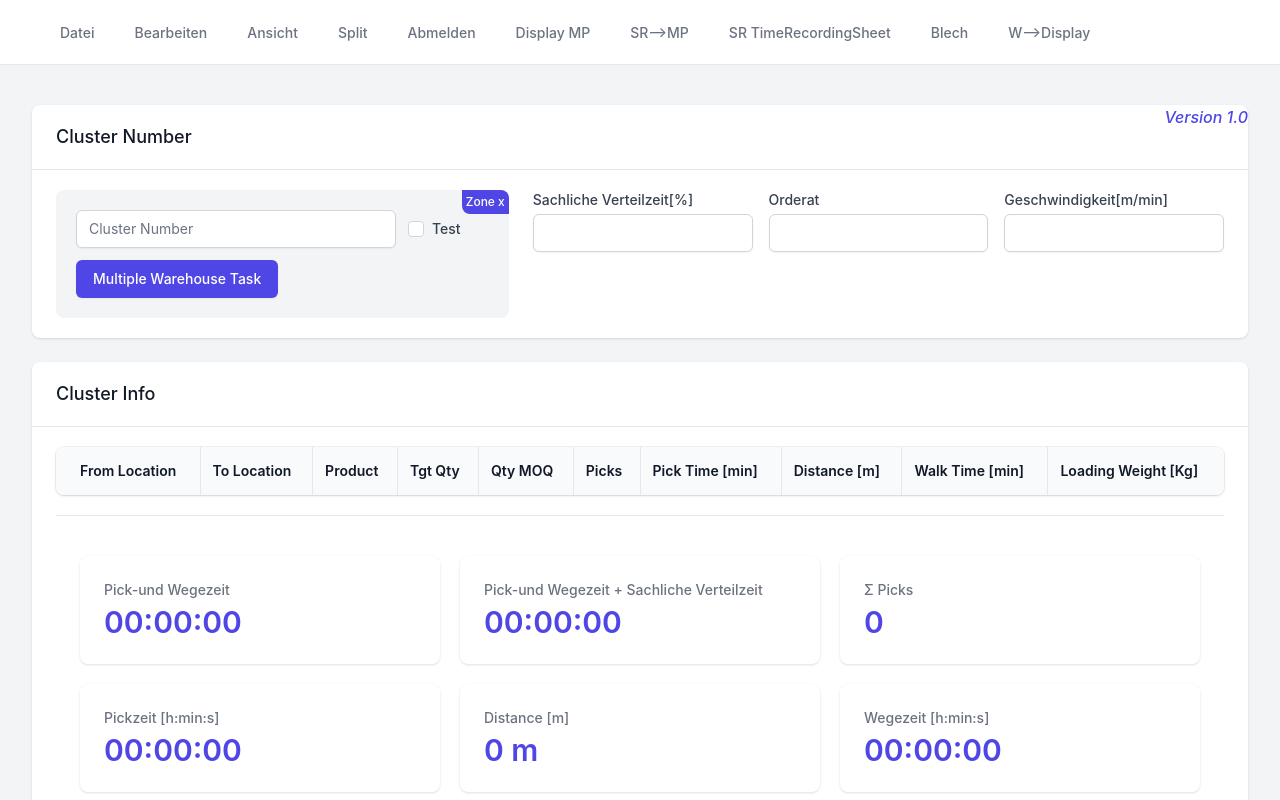
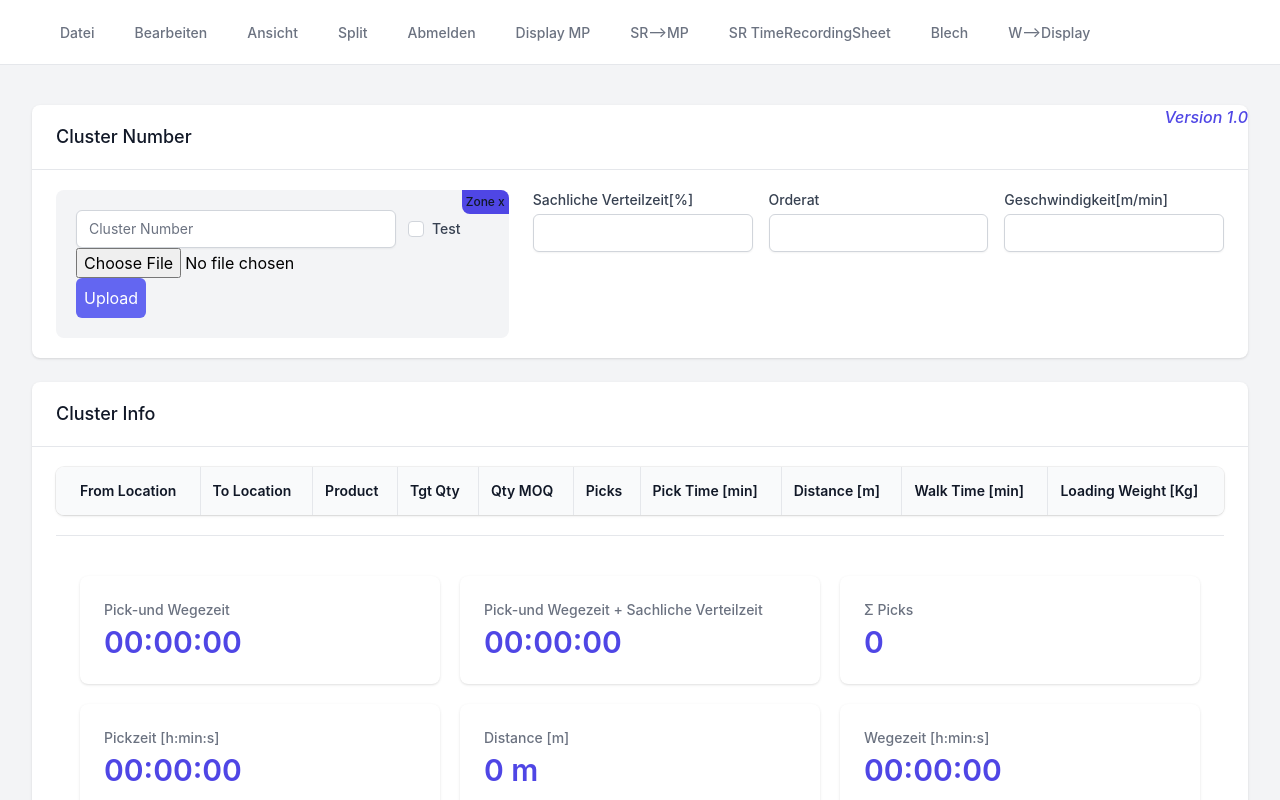
Before and after one commit to kleviskl/aldicexexample, a React (Create React App) app in the folder client/: page / in a window 1280 px wide. Shown: the top 800 px of the page. Built offline with nearby package versions, Linux system fonts and the light colour scheme.

Commit message:
upload file to server

```diff
--- a/client/package.json
+++ b/client/package.json
@@ -11,8 +11,10 @@
     "axios": "^0.27.2",
     "react": "^18.1.0",
     "react-dom": "^18.1.0",
+    "react-icons": "^4.4.0",
     "react-router-dom": "^6.3.0",
     "react-scripts": "5.0.1",
+    "react-toastify": "^9.0.8",
     "tailwindcss": "^3.0.24",
     "web-vitals": "^2.1.4",
     "xlsx": "^0.18.5"
--- a/client/src/App.js
+++ b/client/src/App.js
@@ -1,9 +1,13 @@
 import React from "react";
 import { BrowserRouter, Route, Routes } from "react-router-dom";
+
+import { ToastContainer } from "react-toastify";
 import Footer from "./components/Footer";
 import Navbar from "./components/Navbar";
 import DisplayMP from "./pages/DisplayMP";
 import Home from "./pages/Home";
+
+import "react-toastify/dist/ReactToastify.css";
 
 export default function App() {
   return (
@@ -14,6 +18,7 @@ export default function App() {
         <Route path="/display-mp" element={<DisplayMP />} />
       </Routes>
       <Footer />
+      <ToastContainer />
     </BrowserRouter>
   );
 }
--- a/client/src/components/Footer.jsx
+++ b/client/src/components/Footer.jsx
@@ -11,8 +11,8 @@ const Footer = (props) => {
             rights reserved.
           </p>
            {/* Logo image */}
-      <div class="flex -space-x-2 overflow-hidden">
-                  <img class="inline-block h-10 w-10 rounded-full ring-1 ring-white" src="C:\Users\kkoleci\Desktop\New folder (3)\aldic\client\src\dxc-technology.svg" alt="">
+      <div className="flex -space-x-2 overflow-hidden">
+                  <img className="inline-block h-10 w-10 rounded-full ring-1 ring-white" src="C:\Users\kkoleci\Desktop\New folder (3)\aldic\client\src\dxc-technology.svg" alt="">
                   </img>
                 </div>
         </div>
--- a/client/src/pages/Home.jsx
+++ b/client/src/pages/Home.jsx
@@ -1,48 +1,89 @@
 import React, { useState } from "react";
 import * as XLSX from "xlsx";
-import { getPickzeitData } from "../api/vPointToStack";
+import axios from 'axios'
+import { ImSpinner8 } from 'react-icons/im';
+import {  toast } from 'react-toastify';
+
+
 
 const Home = () => {
+  const [loading, setLoading] = useState(false);
+  const [file, setFile] = useState();
+  const [fileName, setFileName] = useState("");
+
   const [pickzeit, setPickZeit] = useState("00:00:00");
   const [picks, setPicks] = useState(0);
   const [excelData, setExcelData] = useState([]);
-  const handleFileRead = (file) => {
-    const promise = new Promise((resolve, reject) => {
-      const fileReader = new FileReader();
-      fileReader.readAsArrayBuffer(file);
-      fileReader.onload = (e) => {
-        const bufferArray = e.target.result;
-        const wb = XLSX.read(bufferArray, { type: "buffer" });
-        const wsName = wb.SheetNames[0];
-        const ws = wb.Sheets[wsName];
-        const data = XLSX.utils.sheet_to_json(ws);
-        resolve(data);
-      };
-      fileReader.onerror = (error) => {
-        reject(error);
-      };
-    });
 
-    promise.then((d) => {
-      setExcelData(d);
-      getPickzeit(d);
-      //getPicks(d);
-
-      setTimeout(() => {document.getElementById('picksNr').innerText='308'; document.getElementById('pickzeit').innerText='00:22:40';}, 500);
-
-    });
+  const saveFile = (e) => {
+    setFile(e.target.files[0]);
+    setFileName(e.target.files[0].name);
   };
 
-  const getPickzeit = async (csvData) => {
-    const { data } = await getPickzeitData(csvData);
-    const milliSeconds = data.weightSum * 1000;
-    const currentTime = new Date();
-    setPickZeit(
-      new Date(currentTime.getTime() + milliSeconds)
-        .toLocaleTimeString()
-        .split(" ")[0]
+  const uploadExcelFile = async () => {
+   try {
+    setLoading(true)
+    const formData = new FormData();
+    formData.append("file", file);
+    formData.append("fileName", fileName);
+
+    const { data: {status, message} } = await axios.post(
+      "http://localhost:4000/upload",
+      formData
     );
-  };
+
+    if(status === 'SUCCESS') {
+      //
+      toast.success(message);
+      setLoading(false);
+    }else {
+      toast.error(message)
+      setLoading(false);
+    }
+
+   }catch(error) {
+    console.log('Error is: ', error);
+    setLoading(false)
+   }
+  }
+
+  // const handleFileRead = (file) => {
+  //   const promise = new Promise((resolve, reject) => {
+  //     const fileReader = new FileReader();
+  //     fileReader.readAsArrayBuffer(file);
+  //     fileReader.onload = (e) => {
+  //       const bufferArray = e.target.result;
+  //       const wb = XLSX.read(bufferArray, { type: "buffer" });
+  //       const wsName = wb.SheetNames[0];
+  //       const ws = wb.Sheets[wsName];
+  //       const data = XLSX.utils.sheet_to_json(ws);
+  //       resolve(data);
+  //     };
+  //     fileReader.onerror = (error) => {
+  //       reject(error);
+  //     };
+  //   });
+
+  //   promise.then((d) => {
+  //     setExcelData(d);
+  //     getPickzeit(d);
+  //     //getPicks(d);
+
+  //     setTimeout(() => {document.getElementById('picksNr').innerText='308'; document.getElementById('pickzeit').innerText='00:22:40';}, 500);
+
+  //   });
+  // };
+
+  // const getPickzeit = async (csvData) => {
+  //   const { data } = await getPickzeitData(csvData);
+  //   const milliSeconds = data.weightSum * 1000;
+  //   const currentTime = new Date();
+  //   setPickZeit(
+  //     new Date(currentTime.getTime() + milliSeconds)
+  //       .toLocaleTimeString()
+  //       .split(" ")[0]
+  //   );
+  // };
 
   // const getPicks = (csvData) => {
   //   var sumPicks = 0;
@@ -75,7 +116,7 @@ const Home = () => {
                       <div className="col-span-2">
                         <div className="bg-gray-100 rounded-lg">
                           <div className="float-right p-1 bg-indigo-600 hover:bg-indigo-700 rounded-tr-lg rounded-bl-lg cursor-pointer">
-                            <h6 className="font-medium text-xs text-gray-900 text-white">
+                            <h6 className="font-medium text-xs text-gray-900">
                               Zone x
                             </h6>
                           </div>
@@ -109,21 +150,18 @@ const Home = () => {
                             </div>
                             <input
                               type="file"
-                              className="hidden"
                               id="fileUpload"
                               accept=".csv, application/vnd.openxmlformats-officedocument.spreadsheetml.sheet, application/vnd.ms-excel"
-                              onChange={(e) => {
-                                const file = e.target.files[0];
-                                handleFileRead(file);
-                              }}
+                              onChange={saveFile}
                             />
-                            <label
-                              htmlFor="fileUpload"
-                              type="button"
-                              className="mt-3 inline-flex justify-center py-2 px-4 border border-transparent shadow-sm text-sm font-medium rounded-md text-white bg-indigo-600 hover:bg-indigo-700 focus:outline-none focus:ring-2 focus:ring-offset-2 focus:ring-indigo-500"
+                            <button
+                              disabled={loading}
+                              className="bg-indigo-500 p-2 rounded-md"
+                              onClick={uploadExcelFile}
                             >
-                              Multiple Warehouse Task
-                            </label>
+                              {loading ? <ImSpinner8 className="animate-spin" /> : <span className="text-white">Upload</span>}
+                            </button>
+
                           </div>
                         </div>
                       </div>
```
Also changed, not shown: 1 other file (tests, documents, lock files or other folders).
